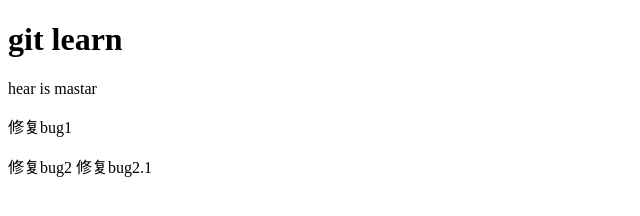
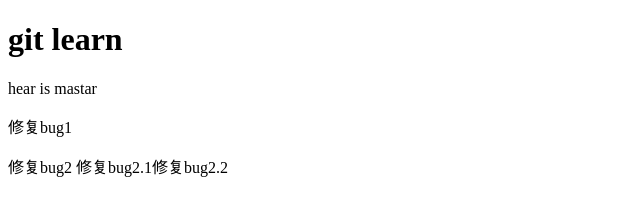
Before and after one commit to Facency/gitlearn, a plain HTML site: page index.html in a window 1280 px wide. Shown: the whole page, without its empty margins (0-640 px from the left). Drawn offline with Linux system fonts and the light colour scheme.

Commit message:
修复bug2.2

```diff
--- a/index.html
+++ b/index.html
@@ -10,7 +10,7 @@
   <h1>git learn</h1>
   <p>hear is mastar</p>
   <p>修复bug1</p>
-  <p>修复bug2 <span>修复bug2.1</span></p>
+  <p>修复bug2 <span>修复bug2.1</span><span>修复bug2.2</span></p>
 
 </body>
 </html>
```
